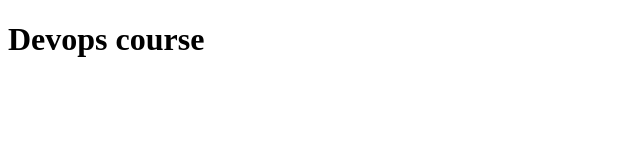
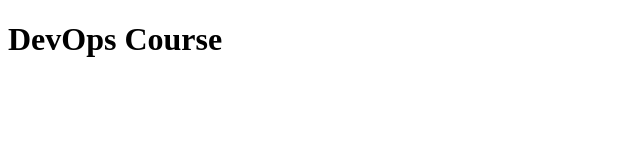
Before and after one commit to mktoid/devops_course, a plain HTML site: page hw5/index.html in a window 1280 px wide. Shown: the whole page, without its empty margins (0-640 px from the left). Drawn offline with Linux system fonts and the light colour scheme.

```diff
--- a/hw5/index.html
+++ b/hw5/index.html
@@ -2,9 +2,9 @@
 <html>
     <head>
         <meta charset="UTF-8">
-        <title>DevOps course</title>
+        <title>DevOps Course</title>
     </head>
     <body>
-        <h1>Devops course</h1>
+        <h1>DevOps Course</h1>
     </body>
 </html>
```
Also changed, not shown: 1 other file.
